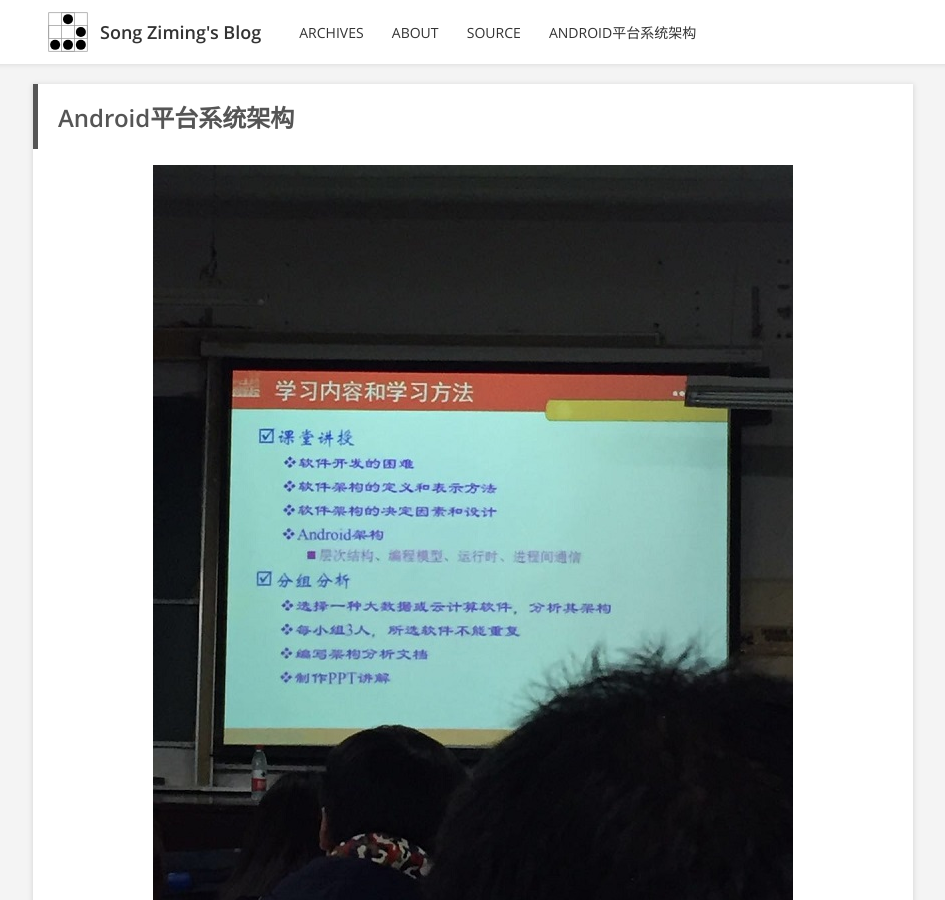
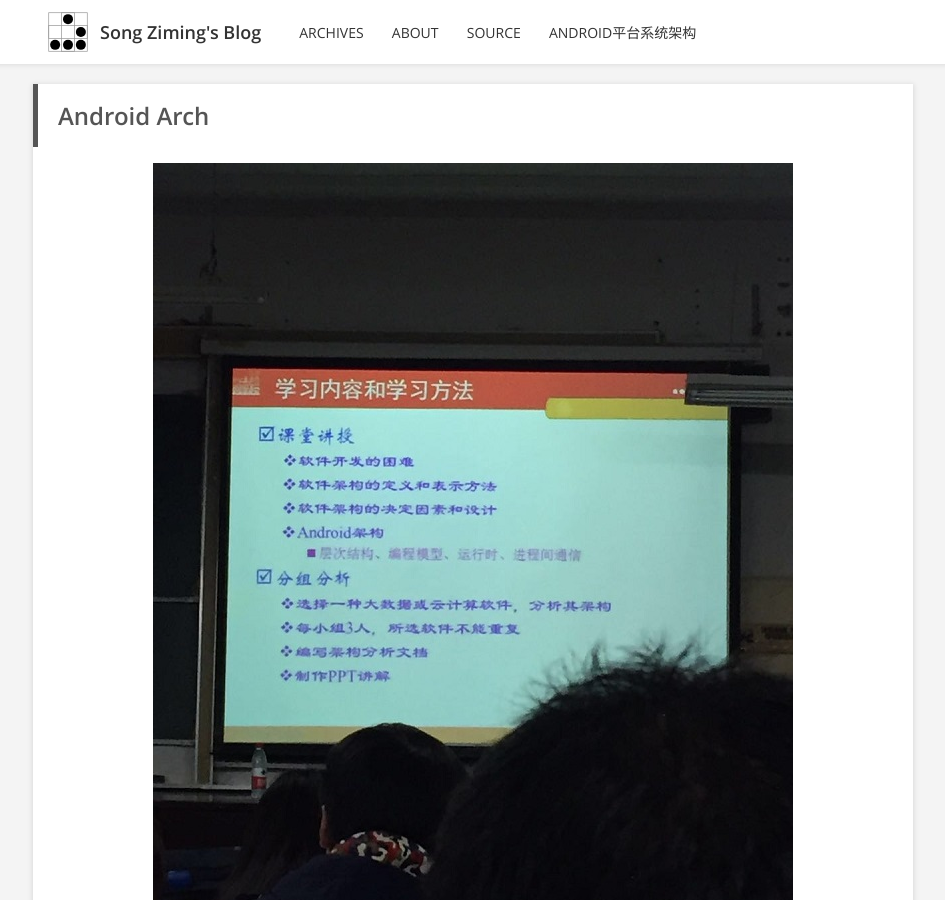
Before and after one commit to songziming/blog, a Jekyll site: the page built from arch.md, in a window 1280 px wide and 900 px high. Shown: the whole window, without its empty margins (167-1112 px from the left). Built offline with Jekyll 4.4.1, drawn with Linux system fonts in a browser that asks for light colours; our own code applies the rules of GitHub Pages for plain Markdown files.

```diff
--- a/arch.md
+++ b/arch.md
@@ -1,5 +1,5 @@
 ---
-title: Android平台系统架构
+title: Android Arch
 layout: page
 ---
 
```
